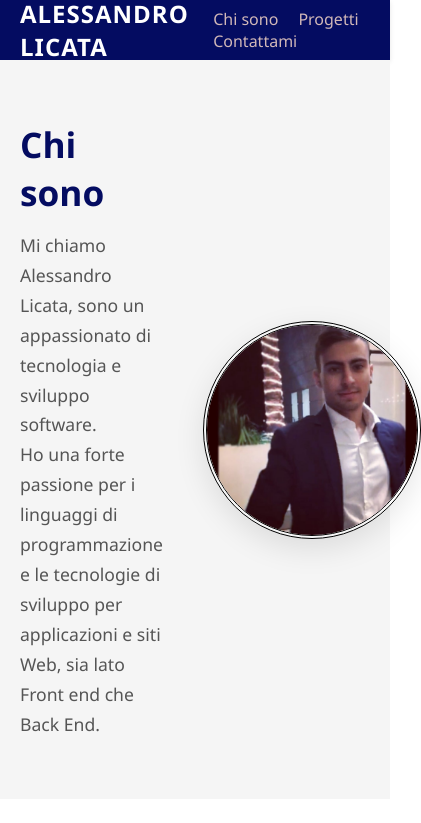
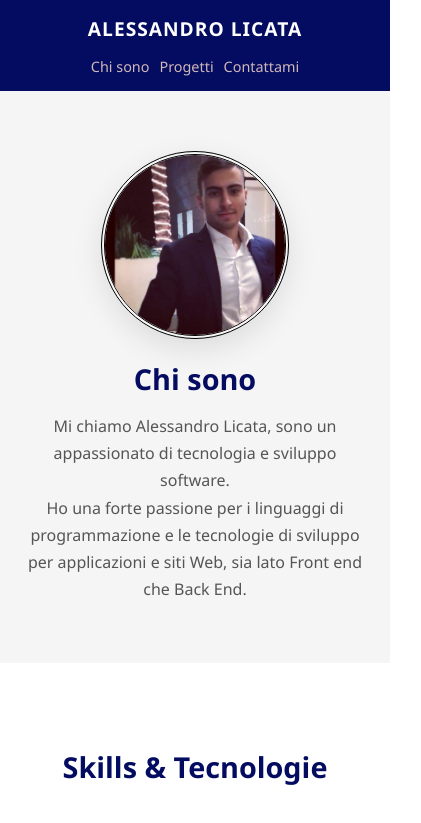
Before and after one commit to alexlct97/WhoAmI, a plain HTML site: page index.html in a window 390 px wide. Shown: the top 823 px of the page, 421 px wide, since content can reach past the window. Drawn offline with Linux system fonts and the light colour scheme.

Commit message:
add responsivness

```diff
--- a/css/style.css
+++ b/css/style.css
@@ -288,3 +288,72 @@ body {
     background-color: #d81e1e;
     color: #040c61;
 }
+
+/* Media Queries for Responsiveness */
+@media (max-width: 768px) {
+    .header {
+        height: auto;
+        padding: 15px 20px;
+    }
+
+    .container1 {
+        flex-direction: column;
+        gap: 15px;
+        text-align: center;
+    }
+
+    .nav a {
+        margin: 0 10px;
+    }
+
+    .container2 {
+        flex-direction: column-reverse;
+        text-align: center;
+        gap: 20px;
+    }
+
+    .about-text {
+        text-align: center;
+    }
+
+    .img1 {
+        justify-content: center;
+    }
+
+    .img1 img {
+        width: 180px;
+        height: 180px;
+    }
+
+    .card {
+        width: 100%;
+        max-width: 400px;
+    }
+
+    .skills-list {
+        gap: 20px;
+    }
+
+    .skill-item {
+        width: 100px;
+    }
+}
+
+@media (max-width: 480px) {
+    .logo {
+        font-size: 1.2rem;
+    }
+
+    .nav a {
+        font-size: 0.9rem;
+        margin: 0 5px;
+    }
+
+    .about h2, .skills h2, .projects h2 {
+        font-size: 1.8rem;
+    }
+
+    .about p {
+        font-size: 1rem;
+    }
+}
--- a/index.html
+++ b/index.html
@@ -2,7 +2,7 @@
 <html lang="it">
     <head>
         <meta charset="UTF-8">
-        <meta name="Portfolio" content="whidth=device-width, initial-scale=1.0">
+        <meta name="viewport" content="width=device-width, initial-scale=1.0">
         <link rel="stylesheet" href="css/style.css">
         <title>Il mio Portfolio</title>
     </head>
```
